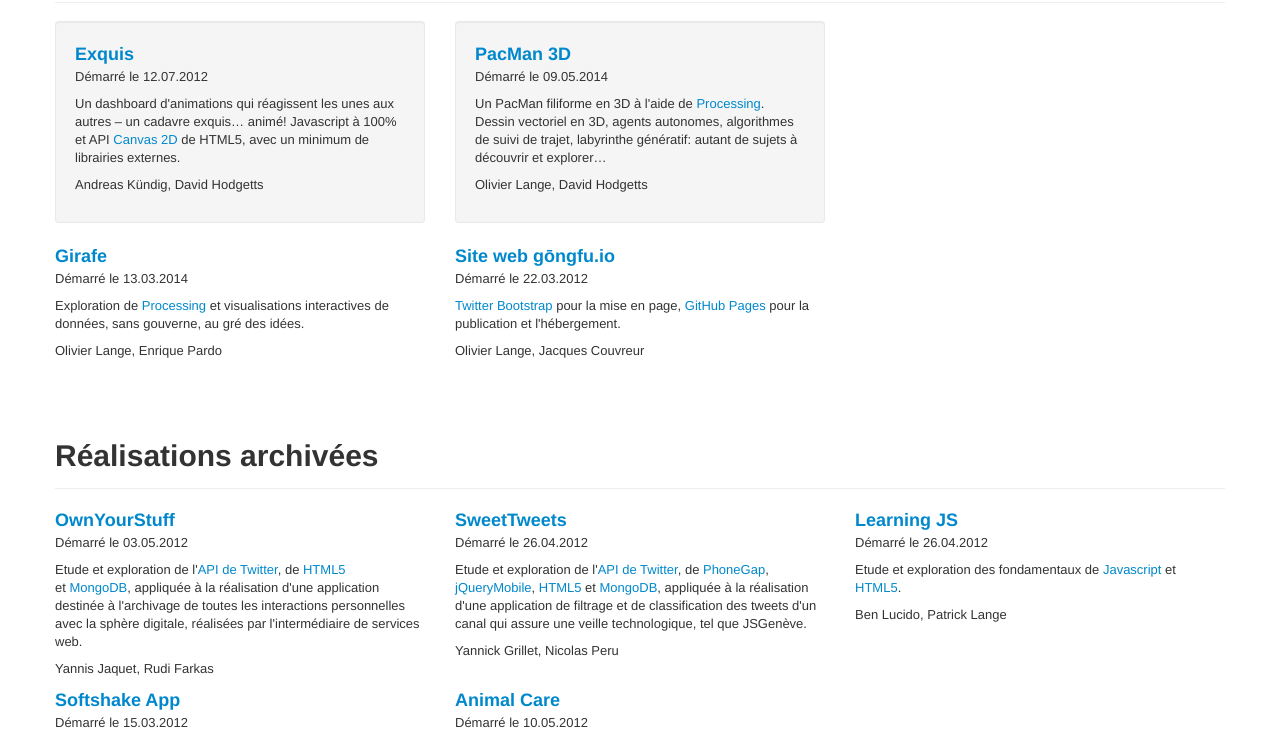
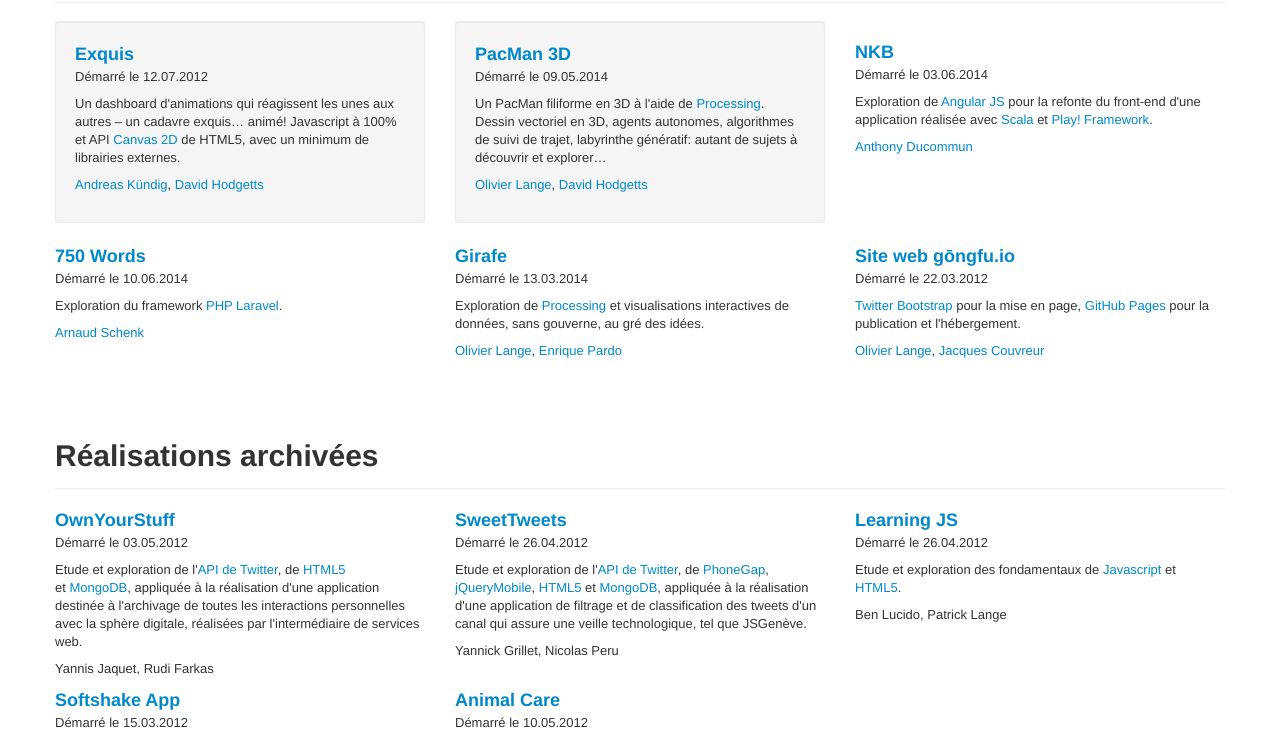
Before and after one commit to gongfudev/gongfudev.github.com, a plain HTML site: page projets.html in a window 1280 px wide. Shown: the part 361-1100 px from the top of the page. Drawn offline with Linux system fonts and the light colour scheme.

Commit message:
Ajouté projets «NKB» de Anthony et «750 Words» de Arnaud

```diff
--- a/projets.html
+++ b/projets.html
@@ -81,7 +81,7 @@
       <br/>
       <section id="en-cours">
         <div class="page-header">
-          <h1>Réalisations en cours <small>binômes constitués</small></h1>
+          <h1>Réalisations en cours <small>groupes constitués</small></h1>
         </div>
         <div class="row">
           <div class="span4">
@@ -92,7 +92,7 @@
                 un cadavre exquis&hellip; animé! Javascript à 100% et API
                 <a href="http://diveintohtml5.info/canvas.html">Canvas 2D</a>
                 de HTML5, avec un minimum de librairies externes.</p>
-              <p>Andreas Kündig, David Hodgetts</p>
+              <p><a href="https://github.com/andreaskundig">Andreas Kündig</a>, <a href="https://github.com/david-demainlalune">David Hodgetts</a></p>
             </div>
           </div>
           <div class="span4">
@@ -102,24 +102,37 @@
               <p>Un PacMan filiforme en 3D à l'aide de <a href="http://processing.org">Processing</a>.
               Dessin vectoriel en 3D, agents autonomes, algorithmes de suivi de trajet,
               labyrinthe génératif: autant de sujets à découvrir et explorer…</p>
-              <p>Olivier Lange, David Hodgetts</p>
+              <p><a href="https://github.com/olange">Olivier Lange</a>, <a href="https://github.com/david-demainlalune">David Hodgetts</a></p>
             </div>
+          </div>
+          <div class="span4">
+            <br/>
+            <h3><a href="https://github.com/gongfuio/nkb-angular">NKB</a></h3>
+            <p>Démarré le 03.06.2014</p>
+            <p>Exploration de <a href="https://angularjs.org">Angular JS</a> pour la refonte du front-end d'une application réalisée avec <a href="http://www.scala-lang.org">Scala</a> et <a href="http://www.playframework.com">Play! Framework</a>.</p>
+            <p><a href="https://github.com/nitrotm">Anthony Ducommun</a></p>
           </div>
         </div>
         <div class="row">
+          <div class="span4">
+            <h3><a href="https://github.com/gongfuio/750words-shareable">750 Words</a></h3>
+            <p>Démarré le 10.06.2014</p>
+            <p>Exploration du framework <a href="http://laravel.com">PHP Laravel</a>.</p>
+            <p><a href="https://github.com/arnsch">Arnaud Schenk</a></p>
+          </div>
           <div class="span4">
             <h3><a href="https://github.com/gongfuio/Girafe">Girafe</a></h3>
             <p>Démarré le 13.03.2014</p>
             <p>Exploration de <a href="http://processing.org">Processing</a> et
               visualisations interactives de données, sans gouverne, au gré des idées.</p>
-            <p>Olivier Lange, Enrique Pardo</p>
+            <p><a href="https://github.com/olange">Olivier Lange</a>, <a href="https://github.com/egoes">Enrique Pardo</a></p>
           </div>
           <div class="span4">
             <h3><a href="https://github.com/gongfuio/gongfuio.github.com">Site web gōngfu.io</a></h3>
             <p>Démarré le 22.03.2012</p>
             <p><a href="http://twitter.github.com/bootstrap">Twitter Bootstrap</a> pour la mise en page,
               <a href="http://pages.github.com/">GitHub Pages</a> pour la publication et l'hébergement.</p>
-            <p>Olivier Lange, Jacques Couvreur</p>
+            <p><a href="https://github.com/olange">Olivier Lange</a>, <a href="https://github.com/seiza">Jacques Couvreur</a></p>
           </div>
         </div>
       </section>
```
